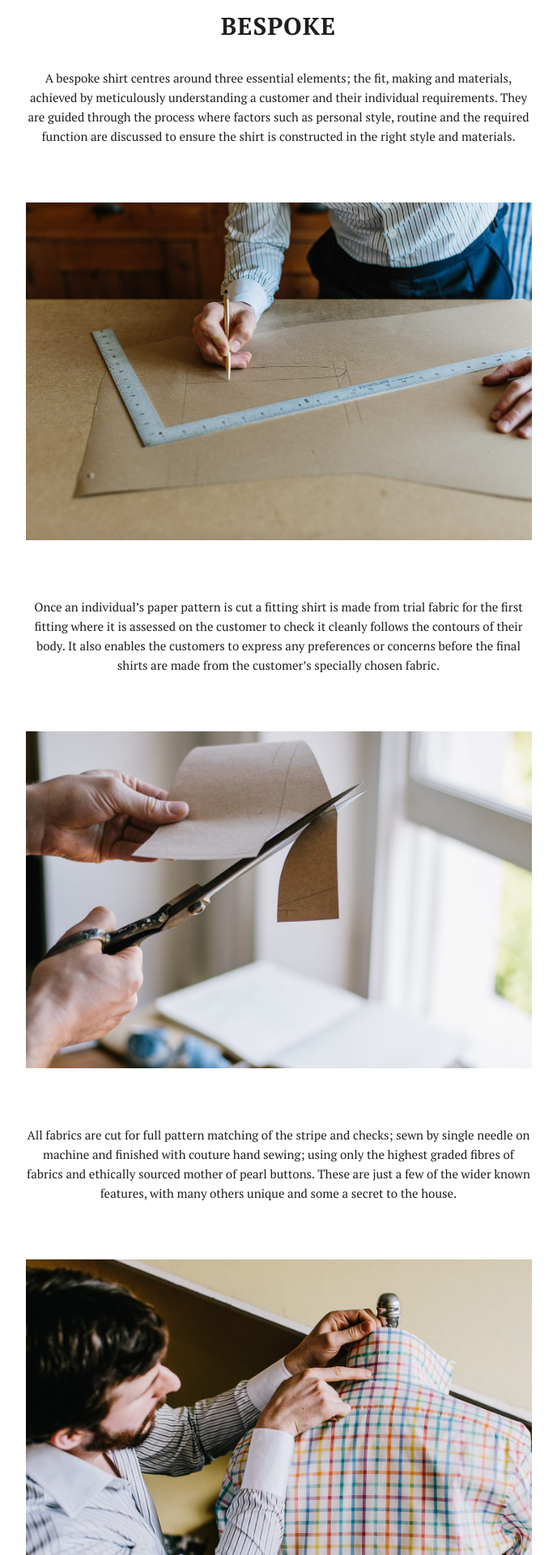
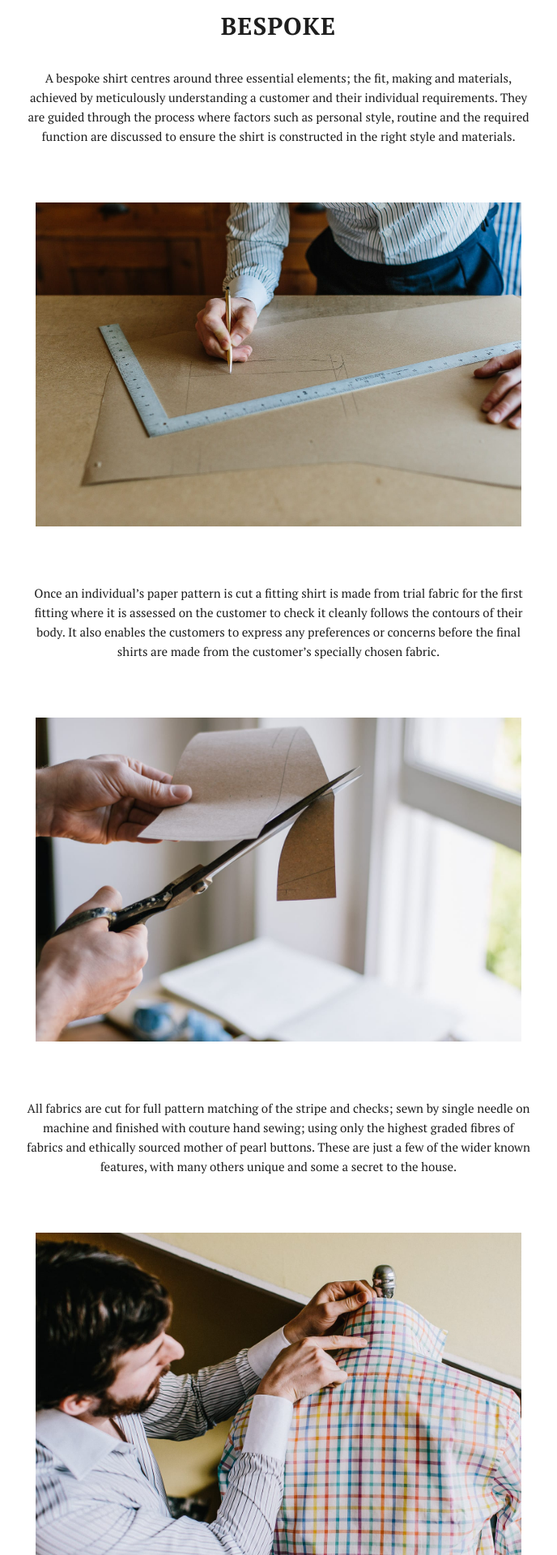
Before and after one commit to MrEdwardo/wilwhitingcouk, a Jekyll site: the page built from index.html, in a window 1280 px wide. Shown: the part 1135-3055 px from the top of the page at 81% size, without its empty margins (296-984 px from the left). Built offline with Jekyll 4.4.1, drawn with Linux system fonts in a browser that asks for light colours.

Commit message:
more alignment fixes for smaller screens

```diff
--- a/_includes/bespoke.html
+++ b/_includes/bespoke.html
@@ -13,6 +13,7 @@
             <img class="content-img" src="img/bespoke/140A3107.jpg"></img>
             <p>At least thirty measurements are recorded, with a posture check to ensure the shirt pattern is cut specific to the individual’s anatomy. A bespoke collar pattern is also drafted, made in their own style inline with their face and neck, proportionate to the body. With this area varying significantly from person to person, it is vital that a bespoke collar is included within the bespoke shirt process.</p>
             <img class="content-img" src="img/bespoke/140A3130.jpg"></img>
+            <img class="content-img" src="img/bespoke/buttonhole.jpg"></img>
 
             <p>Wil personally cuts each customer their own individual paper pattern using his unique drafting formula. All shirts are hand crafted in his own workshop enabling methodical control over the entire making process. Each shirt takes between fourteen and thirty hours to cut and sew, excluding the pattern making and fittings. In addition to this meticulous fitting process (the most important part of a bespoke shirt) all other aspects of the making are treated with the same care and importance.</p>
 
--- a/_includes/css/grayscale.css
+++ b/_includes/css/grayscale.css
@@ -168,7 +168,7 @@ a:focus {
 
 .content-img {
   max-width: 100%;
-  max-height: 600px;
+  max-height: 400px;
   margin:  35px 0 70px 0;
 }
 
```
Also changed, not shown: img/bespoke/IMG_8171.jpg (deleted), img/bespoke/buttonhole.jpg (added).
